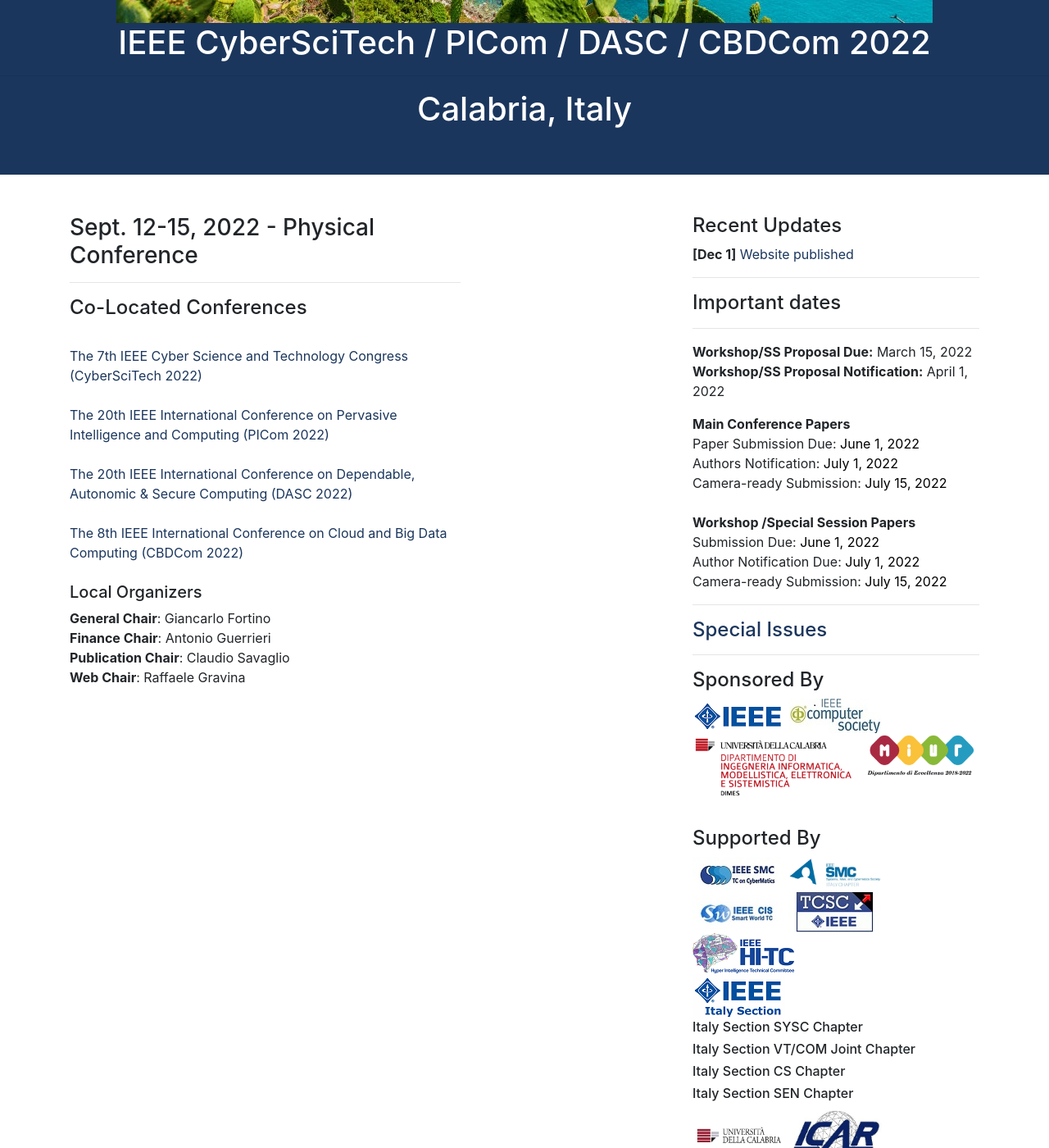
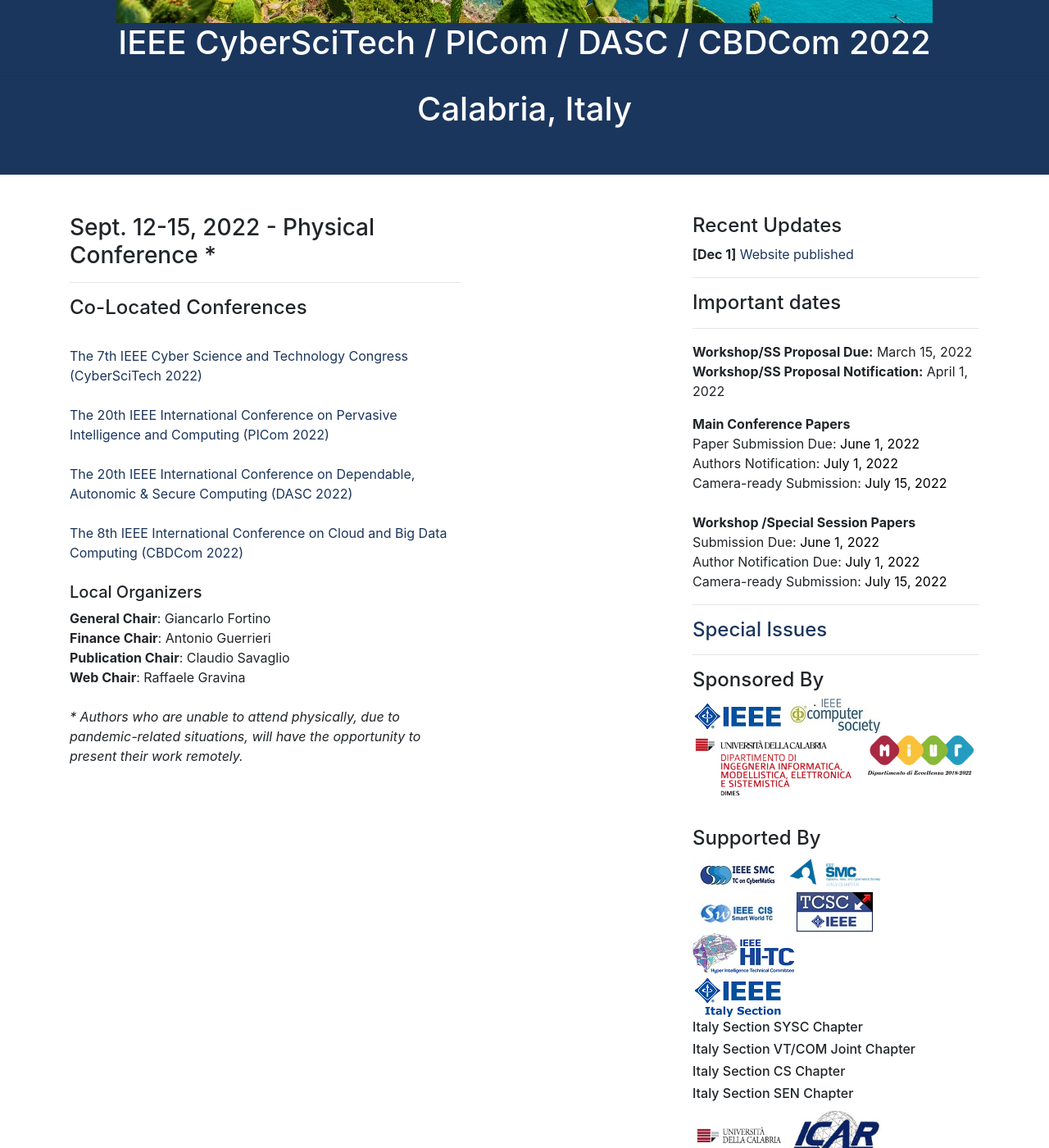
Before and after one commit to cyber-science/2022, a Jekyll site: the page built from index.html, in a window 1280 px wide and 1400 px high, scrolled down 594 px. Shown: the whole window at 82% size. Built offline with Jekyll 4.4.1, drawn with Linux system fonts in a browser that asks for light colours; comment, search, counter and statistics services are not loaded.

Commit message:
added note to physical attendance vs online

```diff
--- a/index.html
+++ b/index.html
@@ -4,7 +4,7 @@
 
 <div class="row">
   <div class="col-md-8 mb-5">
-    <h3>  Sept. 12-15, 2022 - Physical Conference</h3>
+    <h3>  Sept. 12-15, 2022 - Physical Conference *</h3>
 
     <hr />
     <p>
@@ -33,6 +33,9 @@
 	<b>Publication Chair</b>: Claudio Savaglio
 	<br/>
 	<b>Web Chair</b>: Raffaele Gravina
+	<br/>
+	<br/>
+	<i>* Authors who are unable to attend physically, due to pandemic-related situations, will have the opportunity to present their work remotely.</i>
 
 
 
```
